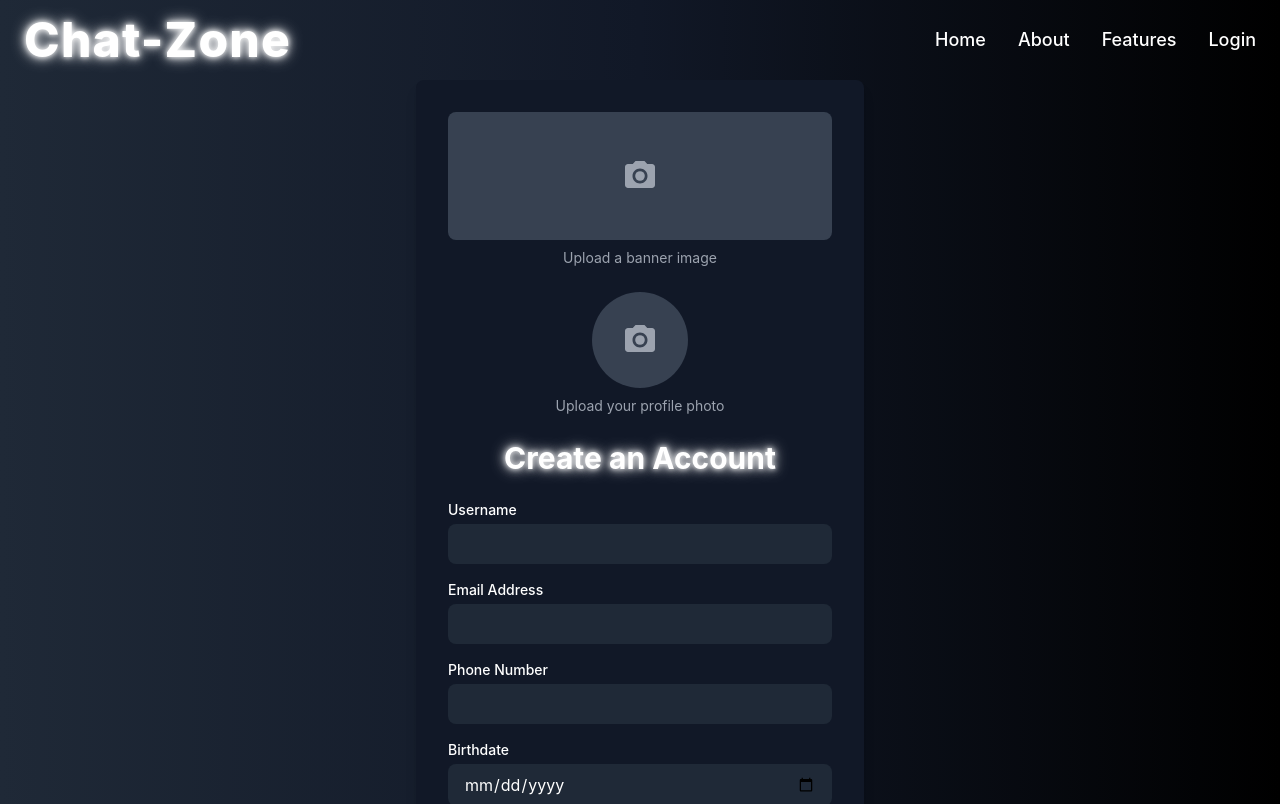
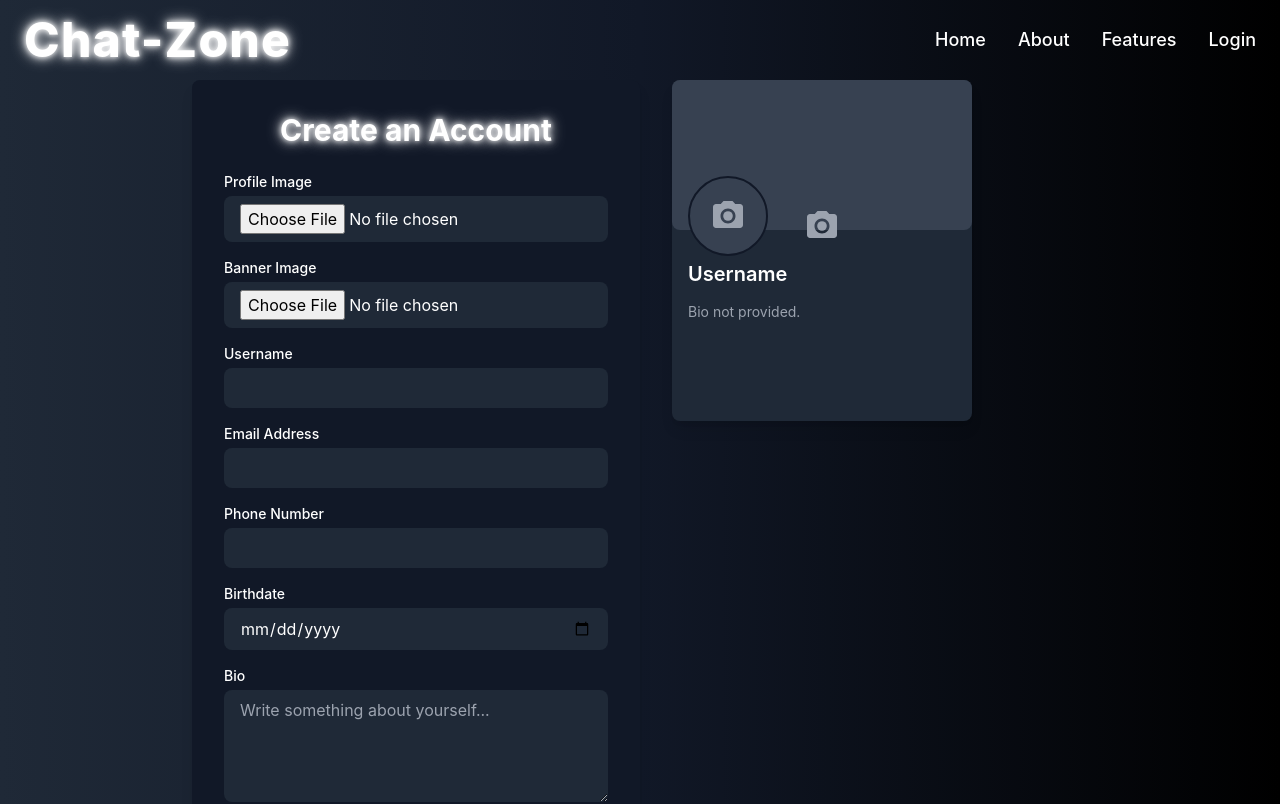
Before and after one commit to UnkownDecoder/Chating-WebApp, a React (Vite) app in the folder frontend/: page /register in a window 1280 px wide. Shown: the top 804 px of the page. Built offline with nearby package versions, Linux system fonts and the light colour scheme.

Commit message:
register update

```diff
--- a/frontend/src/pages/Register.jsx
+++ b/frontend/src/pages/Register.jsx
@@ -1,6 +1,7 @@
 import React, { useState } from "react";
 import { FaEye, FaEyeSlash } from "react-icons/fa"; // Icons for eye toggle
 import { MdPhotoCamera } from "react-icons/md"; // Icon for camera
+import { FaTrash } from "react-icons/fa"; // Icon for remove button
 
 const Register = () => {
   const [formData, setFormData] = useState({
@@ -18,6 +19,10 @@ const Register = () => {
   const [showConfirmPassword, setShowConfirmPassword] = useState(false); // For confirm password visibility
   const [profileImage, setProfileImage] = useState(null); // For uploaded profile picture
   const [bannerImage, setBannerImage] = useState(null); // For uploaded banner image
+  const [loading, setLoading] = useState(false); // For showing loader
+  const [successMessage, setSuccessMessage] = useState(""); // For success message
+
+  const today = new Date().toISOString().split("T")[0];
 
   const handleChange = (e) => {
     setFormData({
@@ -27,11 +32,23 @@ const Register = () => {
   };
 
   const handleFileChange = (e, type) => {
-    if (e.target.files && e.target.files[0]) {
-      const imageUrl = URL.createObjectURL(e.target.files[0]);
+    const file = e.target.files[0];
+    if (file) {
+      const fileSize = file.size / 1024 / 1024; // Size in MB
+      const fileType = file.type.split("/")[0];
+      if (fileType !== "image" || fileSize > 5) {
+        alert("Please upload a valid image (max size 5MB).");
+        return;
+      }
+      const imageUrl = URL.createObjectURL(file);
       if (type === "profile") setProfileImage(imageUrl);
       if (type === "banner") setBannerImage(imageUrl);
     }
+  };
+
+  const handleRemoveImage = (type) => {
+    if (type === "profile") setProfileImage(null);
+    if (type === "banner") setBannerImage(null);
   };
 
   const validateForm = () => {
@@ -41,15 +58,22 @@ const Register = () => {
     if (!/\S+@\S+\.\S+/.test(formData.email))
       newErrors.email = "Enter a valid email.";
     if (!formData.password) newErrors.password = "Password is required.";
-    if (formData.password.length < 6)
-      newErrors.password = "Password must be at least 6 characters.";
+    if (formData.password.length < 8)
+      newErrors.password = "Password must be at least 8 characters.";
+
     if (formData.password !== formData.confirmPassword)
       newErrors.confirmPassword = "Passwords do not match.";
     if (!formData.phone.trim()) newErrors.phone = "Phone number is required.";
-    if (!/^\d{10}$/.test(formData.phone))
-      newErrors.phone = "Enter a valid 10-digit phone number.";
-    if (!formData.birthdate)
-      newErrors.birthdate = "Please select your birthdate.";
+    if (
+      !/^\d{10}$/.test(formData.phone) &&
+      !/^\+?\d{1,4}[-\s]?\(?\d{1,4}?\)?[-\s]?\d{1,4}[-\s]?\d{1,4}$/.test(
+        formData.phone
+      )
+    ) {
+      newErrors.phone = "Enter a valid phone number.";
+    }
+
+    if (!formData.birthdate) newErrors.birthdate = "Please select your birthdate.";
     setErrors(newErrors);
     return Object.keys(newErrors).length === 0;
   };
@@ -57,72 +81,87 @@ const Register = () => {
   const handleSubmit = (e) => {
     e.preventDefault();
     if (validateForm()) {
-      console.log("Form submitted:", formData);
-      // Handle form submission logic
+      setLoading(true); // Show loader
+      // Simulate form submission (e.g., API call)
+      setTimeout(() => {
+        setLoading(false); // Hide loader after 2 seconds
+        setSuccessMessage("Registration successful!"); // Show success message
+
+        // Clear form data and images
+        setFormData({
+          username: "",
+          email: "",
+          password: "",
+          confirmPassword: "",
+          birthdate: "",
+          phone: "",
+          bio: "",
+        });
+        setProfileImage(null); // Reset profile image
+        setBannerImage(null); // Reset banner image
+      }, 2000); // Simulate API delay (2 seconds)
     }
   };
 
   return (
     <div className="min-h-screen flex items-center justify-center bg-gradient-to-r from-gray-800 via-gray-900 to-black">
-      <div className="w-full max-w-md bg-gray-900 text-white rounded-lg shadow-lg p-8">
-        {/* Banner Section */}
-        <div className="relative mb-6">
-          <input
-            type="file"
-            accept="image/*"
-            id="bannerImage"
-            className="hidden"
-            onChange={(e) => handleFileChange(e, "banner")}
-          />
-          <label htmlFor="bannerImage">
-            <div className="w-full h-32 bg-gray-700 rounded-lg cursor-pointer flex items-center justify-center">
-              {bannerImage ? (
-                <img
-                  src={bannerImage}
-                  alt="Banner"
-                  className="w-full h-full object-cover rounded-lg"
-                />
-              ) : (
-                <MdPhotoCamera className="text-4xl text-gray-400" />
-              )}
-            </div>
-          </label>
-          <p className="text-gray-400 text-sm text-center mt-2">
-            Upload a banner image
-          </p>
-        </div>
-
-        {/* Profile Picture Section */}
-        <div className="flex flex-col items-center mb-6">
-          <div className="relative">
-            <input
-              type="file"
-              accept="image/*"
-              id="profileImage"
-              className="hidden"
-              onChange={(e) => handleFileChange(e, "profile")}
-            />
-            <label htmlFor="profileImage">
-              <div className="w-24 h-24 bg-gray-700 rounded-full flex items-center justify-center cursor-pointer">
-                {profileImage ? (
-                  <img
-                    src={profileImage}
-                    alt="Profile"
-                    className="w-full h-full object-cover rounded-full"
-                  />
-                ) : (
-                  <MdPhotoCamera className="text-4xl text-gray-400" />
-                )}
-              </div>
-            </label>
-          </div>
-          <p className="text-gray-400 text-sm mt-2">Upload your profile photo</p>
-        </div>
-
+      <div className="w-full max-w-4xl flex space-x-8">
+        {/* Left Section: Registration Form */}
+        <div className="w-1/2 bg-gray-900 text-white rounded-lg shadow-lg p-8">
           <h2 className="text-3xl font-bold mb-6 text-center glow-effect">
             Create an Account
           </h2>
           <form onSubmit={handleSubmit} className="space-y-4">
+            {/* Profile Image Upload */}
+            <div className="flex items-center space-x-4">
+              <div className="flex-1">
+                <label htmlFor="profileImage" className="block text-sm font-medium mb-1">
+                  Profile Image
+                </label>
+                <input
+                  type="file"
+                  id="profileImage"
+                  name="profileImage"
+                  onChange={(e) => handleFileChange(e, "profile")}
+                  className="w-full px-4 py-2 bg-gray-800 text-white rounded-lg focus:ring-2 focus:ring-blue-500 outline-none"
+                />
+              </div>
+              {profileImage && (
+                <button
+                  type="button"
+                  onClick={() => handleRemoveImage("profile")}
+                  className="text-red-500 hover:text-red-700"
+                >
+                  <FaTrash />
+                </button>
+              )}
+            </div>
+
+            {/* Banner Image Upload */}
+            <div className="flex items-center space-x-4">
+              <div className="flex-1">
+                <label htmlFor="bannerImage" className="block text-sm font-medium mb-1">
+                  Banner Image
+                </label>
+                <input
+                  type="file"
+                  id="bannerImage"
+                  name="bannerImage"
+                  onChange={(e) => handleFileChange(e, "banner")}
+                  className="w-full px-4 py-2 bg-gray-800 text-white rounded-lg focus:ring-2 focus:ring-blue-500 outline-none"
+                />
+              </div>
+              {bannerImage && (
+                <button
+                  type="button"
+                  onClick={() => handleRemoveImage("banner")}
+                  className="text-red-500 hover:text-red-700"
+                >
+                  <FaTrash />
+                </button>
+              )}
+            </div>
+
             {/* Username */}
             <div>
               <label htmlFor="username" className="block text-sm font-medium mb-1">
@@ -188,6 +227,7 @@ const Register = () => {
                 name="birthdate"
                 value={formData.birthdate}
                 onChange={handleChange}
+                max={today} // Restrict the date to today's date
                 className="w-full px-4 py-2 bg-gray-800 text-white rounded-lg focus:ring-2 focus:ring-blue-500 outline-none"
               />
               {errors.birthdate && (
@@ -208,6 +248,7 @@ const Register = () => {
                 className="w-full px-4 py-2 bg-gray-800 text-white rounded-lg focus:ring-2 focus:ring-blue-500 outline-none"
                 rows="4"
                 placeholder="Write something about yourself..."
+                maxLength="300"
               ></textarea>
             </div>
 
@@ -231,17 +272,11 @@ const Register = () => {
               >
                 {showPassword ? <FaEyeSlash /> : <FaEye />}
               </button>
-            {errors.password && (
-              <p className="text-red-500 text-sm mt-1">{errors.password}</p>
-            )}
             </div>
 
             {/* Confirm Password */}
             <div className="relative">
-            <label
-              htmlFor="confirmPassword"
-              className="block text-sm font-medium mb-1"
-            >
+              <label htmlFor="confirmPassword" className="block text-sm font-medium mb-1">
                 Confirm Password
               </label>
               <input
@@ -259,30 +294,68 @@ const Register = () => {
               >
                 {showConfirmPassword ? <FaEyeSlash /> : <FaEye />}
               </button>
-            {errors.confirmPassword && (
-              <p className="text-red-500 text-sm mt-1">
-                {errors.confirmPassword}
-              </p>
-            )}
             </div>
 
             {/* Submit Button */}
             <button
               type="submit"
               className="w-full bg-gradient-to-r from-blue-600 to-purple-600 text-white py-2 rounded-lg font-semibold hover:scale-105 transform transition-all duration-300"
+              disabled={loading} // Disable button while loading
             >
-            Register
+              {loading ? "Submitting..." : "Register"}
             </button>
           </form>
-        <p className="text-center text-gray-400 mt-4 text-sm">
-          Already have an account?{" "}
-          <a
-            href="/login"
-            className="text-blue-500 hover:underline hover:text-blue-300"
-          >
-            Login here
-          </a>
-        </p>
+
+          {/* Success Message */}
+          {successMessage && (
+            <div className="mt-4 text-center text-green-500 font-semibold">
+              {successMessage}
+            </div>
+          )}
+        </div>
+
+        {/* Right Section: Preview */}
+        <div className="w-[300px] h-[340.85px] bg-gray-800 text-white rounded-lg shadow-lg ">
+          <div className="relative flex flex-col items-center space-y-4">
+            {/* Header Div with Banner Image */}
+            <div className="w-[300px] h-[150px] bg-gray-700 rounded-lg">
+              {bannerImage ? (
+                <img
+                  src={bannerImage}
+                  alt="Banner"
+                  className="w-full h-full object-cover rounded-lg"
+                />
+              ) : (
+                <MdPhotoCamera className="text-4xl text-gray-400 absolute inset-0 m-auto" />
+              )}
+            </div>
+
+            {/* Profile Image */}
+            <div className="absolute left-4 top-20">
+              <div className="w-20 h-20 bg-gray-700 rounded-full flex items-center justify-center overflow-hidden border-2 border-gray-900">
+                {profileImage ? (
+                  <img
+                    src={profileImage}
+                    alt="Profile"
+                    className="w-full h-full object-cover rounded-full"
+                  />
+                ) : (
+                  <MdPhotoCamera className="text-4xl text-gray-400" />
+                )}
+              </div>
+            </div>
+
+            {/* Preview Details */}
+            <div className="w-[300px] h-[126.85px] p-4">
+              <div className="w-[268px] h-[24px] bg-transparent rounded-lg mb-4 flex items-center justify-start">
+                <h3 className="text-xl font-semibold">{formData.username || "Username"}</h3>
+              </div>
+              <div className="w-[268px] h-[55.25px] bg-transparent rounded-lg mb-4 flex items-start justify-start">
+                <p className="text-sm text-gray-400">{formData.bio || "Bio not provided."}</p>
+              </div>
+            </div>
+          </div>
+        </div>
       </div>
     </div>
   );
```
Lines whose indentation alone changed are shown as unchanged.
